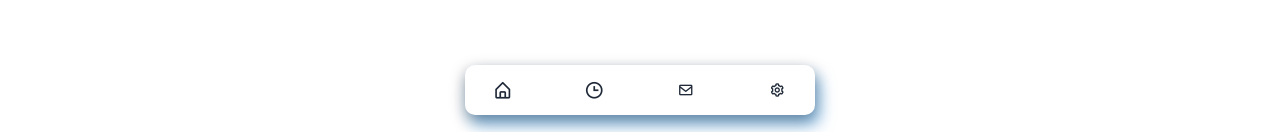
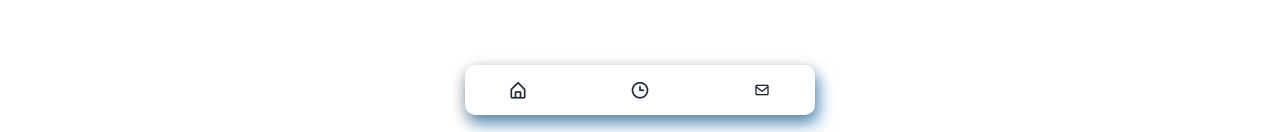
Before and after one commit to dwibudifitriadi/portofolioiqbalds, a plain HTML site: page public/contact.html in a window 1280 px wide. Shown: the part 665-797 px from the top of the page. Drawn offline with nearby package versions, Linux system fonts and the light colour scheme.

Commit message:
Update contact.html

```diff
--- a/public/contact.html
+++ b/public/contact.html
@@ -82,9 +82,6 @@
         <a href="contact.html" class="tombol">
             <i class='bx bx-envelope'></i>
         </a>
-        <a href="skills.html" class="tombol">
-            <i class='bx bx-cog'></i>
-        </a>
     </div>
 
     <section class="flex items-center justify-center bg-center">
```
